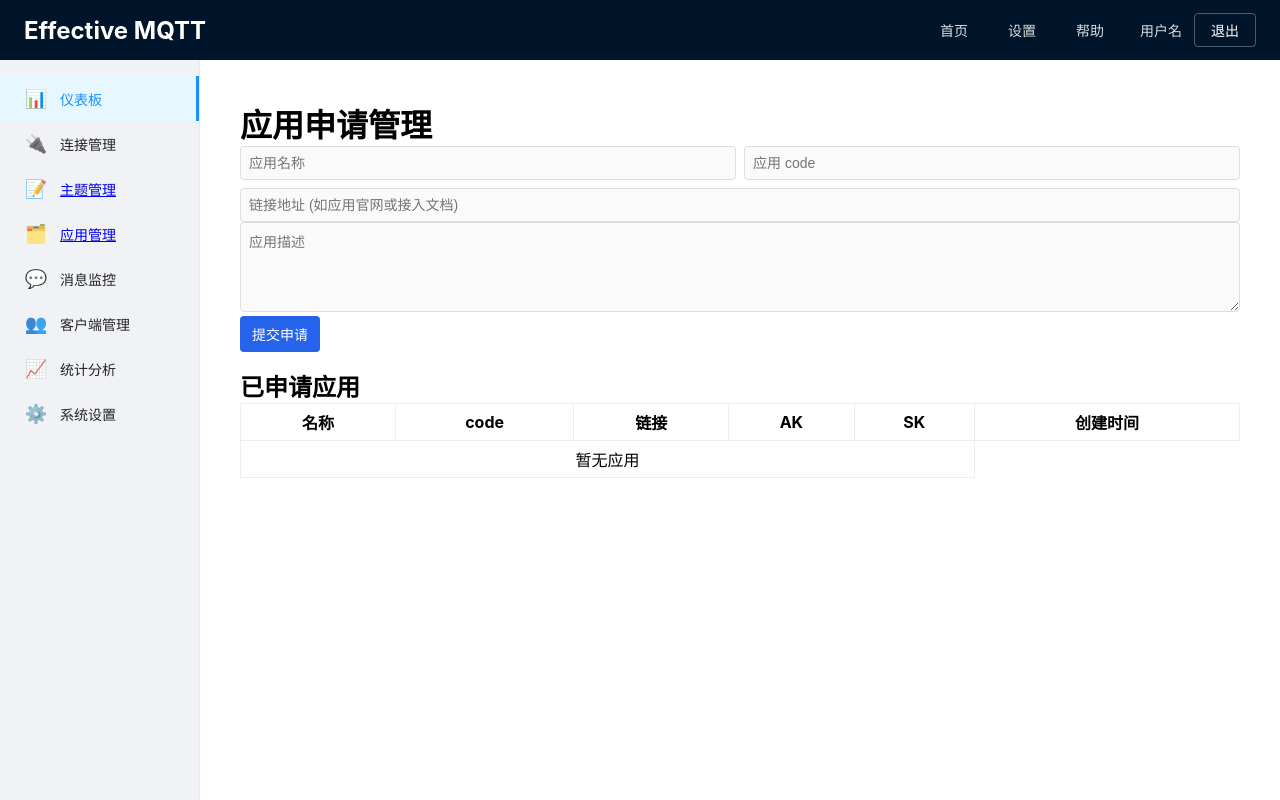
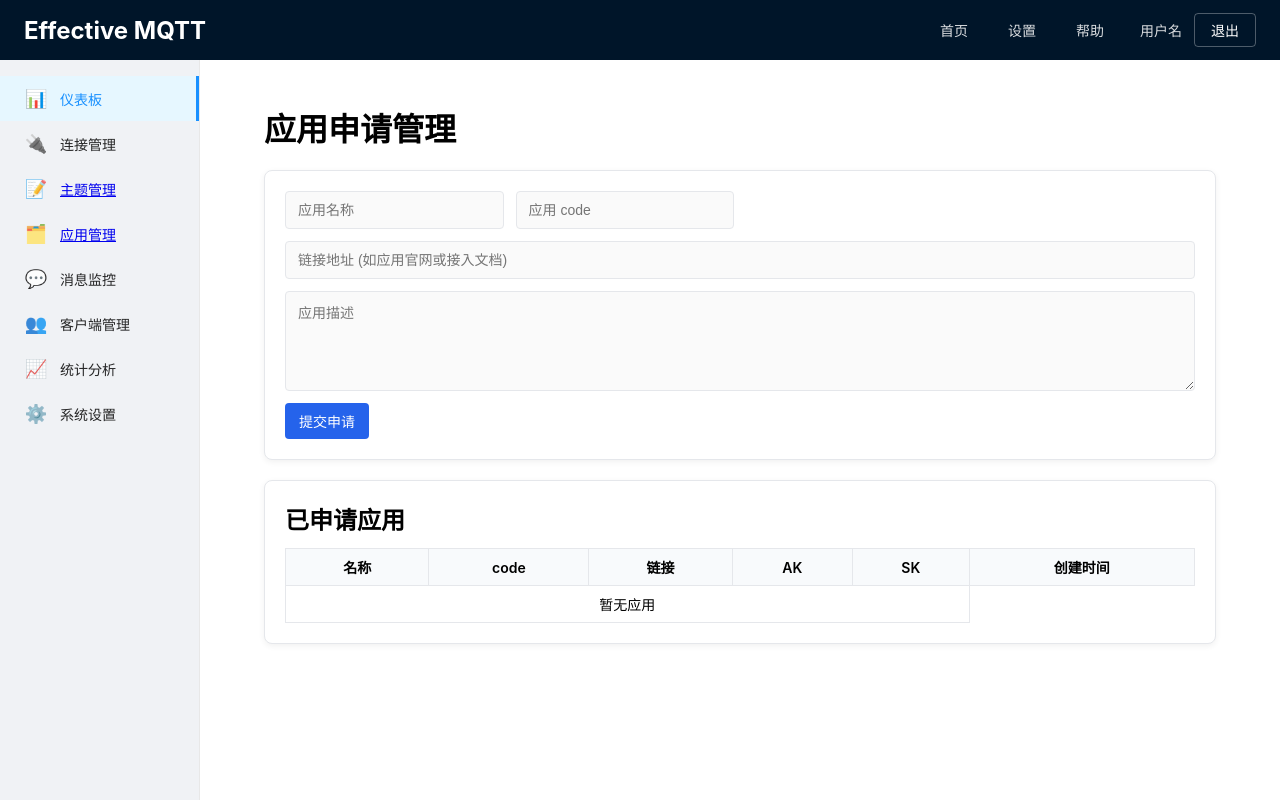
Before and after one commit to yanweiqi/effective-mqtt, a React (Create React App) app in the folder effective-mqtt-frontend/: page /apps in a window 1280 px wide. Built offline with nearby package versions, Linux system fonts and the light colour scheme.

Commit message:
style(frontend): enhance ApplicationManagement layout and spacing

```diff
--- a/effective-mqtt-frontend/src/pages/ApplicationManagement.css
+++ b/effective-mqtt-frontend/src/pages/ApplicationManagement.css
@@ -1,10 +1,75 @@
-.app-management { padding: 16px; }
-.form-section { margin-bottom: 16px; }
-.form-row { display: flex; gap: 8px; margin-bottom: 8px; }
-input, textarea { width: 100%; padding: 8px; border: 1px solid #ddd; border-radius: 4px; }
-button { padding: 8px 12px; }
-.error { color: #b00020; margin-top: 8px; }
-.result-section { border: 1px solid #eee; padding: 12px; border-radius: 6px; margin-bottom: 16px; }
-.kv { display: flex; gap: 8px; margin: 4px 0; }
-.apps-table { width: 100%; border-collapse: collapse; }
-.apps-table th, .apps-table td { border: 1px solid #eee; padding: 6px; }
+/* Enhanced layout and spacing for Application Management */
+:root {
+	--am-gap-sm: 6px;
+	--am-gap: 12px;
+	--am-gap-lg: 20px;
+	--am-radius-sm: 4px;
+	--am-radius: 8px;
+	--am-border: 1px solid #e5e7eb;
+	--am-bg-soft: #fafafa;
+	--am-bg-card: #ffffff;
+	--am-shadow: 0 2px 6px rgba(0,0,0,0.06);
+	--am-primary: #2563eb;
+	--am-primary-hover: #1d4ed8;
+}
+
+.app-management {
+	padding: var(--am-gap-lg) clamp(16px, 4vw, 40px);
+	display: flex;
+	flex-direction: column;
+	gap: var(--am-gap-lg);
+}
+
+.form-section,
+.result-section,
+.list-section {
+	background: var(--am-bg-card);
+	border: var(--am-border);
+	border-radius: var(--am-radius);
+	box-shadow: var(--am-shadow);
+	padding: var(--am-gap-lg);
+	display: flex;
+	flex-direction: column;
+	gap: var(--am-gap);
+}
+
+.form-row { display: grid; gap: var(--am-gap); grid-template-columns: repeat(auto-fill, minmax(180px,1fr)); }
+
+input, textarea {
+	width: 100%;
+	padding: 10px 12px;
+	border: var(--am-border);
+	border-radius: var(--am-radius-sm);
+	background: var(--am-bg-soft);
+	transition: border-color .2s, background .2s;
+}
+input:focus, textarea:focus { outline: none; border-color: var(--am-primary); background: #fff; }
+textarea { min-height: 100px; resize: vertical; }
+
+button {
+	align-self: start;
+	padding: 8px 14px;
+	border: none;
+	border-radius: var(--am-radius-sm);
+	background: var(--am-primary);
+	color: #fff;
+	cursor: pointer;
+	transition: background .2s, transform .15s;
+}
+button:hover { background: var(--am-primary-hover); }
+button:active { transform: translateY(1px); }
+
+.error { color: #b00020; margin-top: var(--am-gap-sm); }
+
+.kv { display: grid; grid-template-columns: 120px 1fr; gap: var(--am-gap); margin: 2px 0; align-items: center; }
+.kv span:first-child { color: #6b7280; }
+
+.apps-table { width: 100%; border-collapse: collapse; font-size: 14px; }
+.apps-table th, .apps-table td { border: var(--am-border); padding: 8px 10px; }
+.apps-table thead th { background: #f8fafc; font-weight: 600; }
+.apps-table tbody tr:hover { background: #f9fafb; }
+
+@media (max-width: 640px) {
+	.kv { grid-template-columns: 1fr; }
+	.apps-table { font-size: 13px; }
+}
```
